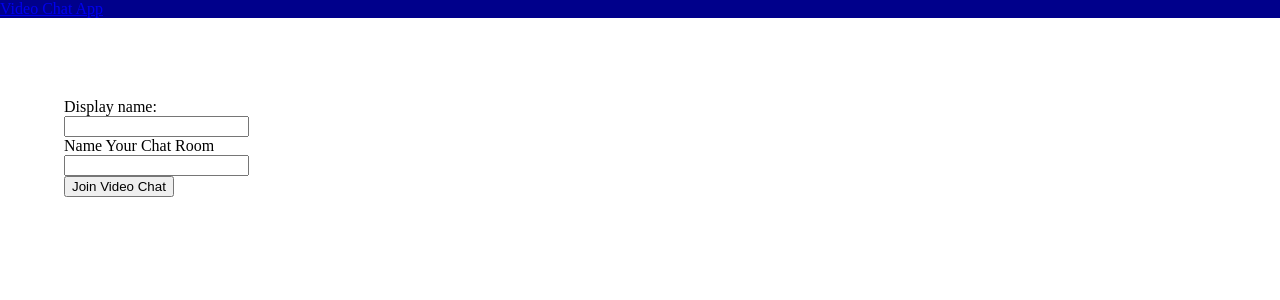
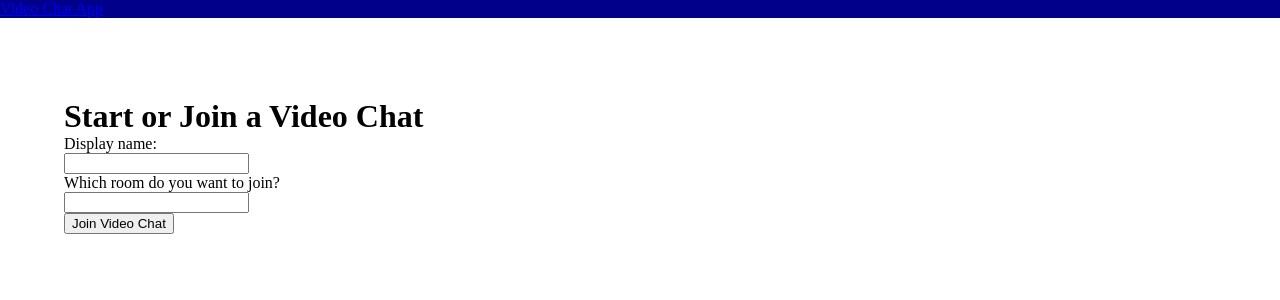
Before and after one commit to jlengstorf/twilio-gatsby-video-chat, a Gatsby app: page / in a window 1280 px wide. Shown: the top 300 px of the page. Built offline with nearby package versions, Linux system fonts and the light colour scheme.

Commit message:
feat: use the context to join a room

```diff
--- a/src/components/join.js
+++ b/src/components/join.js
@@ -1,35 +1,40 @@
-import React, { useState } from 'react';
-import axios from 'axios';
+import React, { useState, useEffect } from 'react';
+import useTwilioVideo from '../hooks/use-twilio-video';
+import { navigate } from 'gatsby';
 
-const Join = ({ storeToken }) => {
-  const [name, setName] = useState('');
-  const [room, setRoom] = useState('');
+const Join = ({ location }) => {
+  const defaultRoom = (location && location.state && location.state.room) || '';
+  const { getParticipantToken, room: roomName, token } = useTwilioVideo();
+  const [identity, setIdentity] = useState('');
+  const [room, setRoom] = useState(defaultRoom);
+
+  useEffect(() => {
+    if (token && roomName) {
+      navigate(`/room/${roomName}`);
+    }
+  }, [token, roomName]);
 
   const handleSubmit = async event => {
     event.preventDefault();
 
-    const result = await axios({
-      method: 'POST',
-      url: 'https://jasmine-greyhound-8600.twil.io/create-room-token',
-      data: { identity: name, room },
-    });
-
-    storeToken(result.data);
+    getParticipantToken({ identity, room });
   };
 
   return (
+    <>
+      <h1>Start or Join a Video Chat</h1>
       <form onSubmit={handleSubmit} className="start-form">
-      <label htmlFor="name">
+        <label htmlFor="identity">
           Display name:
           <input
             type="text"
-          id="name"
-          value={name}
-          onChange={e => setName(e.target.value)}
+            id="identity"
+            value={identity}
+            onChange={e => setIdentity(e.target.value)}
           />
         </label>
         <label htmlFor="room">
-        Name Your Chat Room
+          Which room do you want to join?
           <input
             type="text"
             id="room"
@@ -39,6 +44,7 @@ const Join = ({ storeToken }) => {
         </label>
         <button type="submit">Join Video Chat</button>
       </form>
+    </>
   );
 };
 
```
Lines whose indentation alone changed are shown as unchanged.
